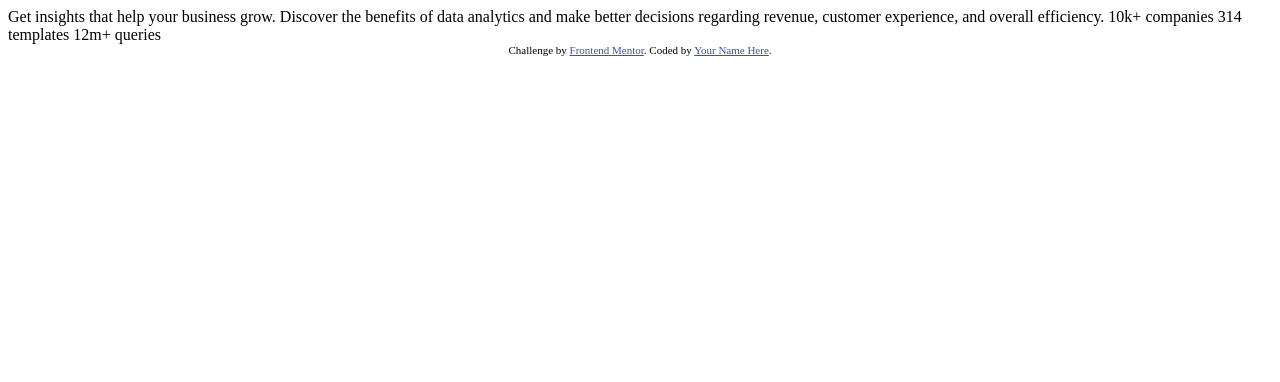
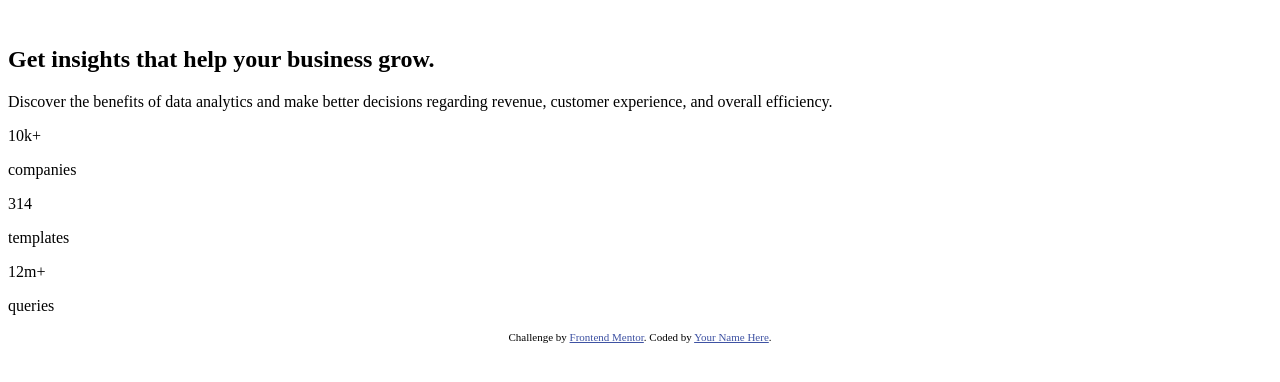
Before and after one commit to dekitsuneco/stats-card-component, a website: page app/index.html in a window 1280 px wide. Drawn offline with nearby package versions, Linux system fonts and the light colour scheme; files that its build step writes are made by us from their sources.

Commit message:
Write html mark-up for the card component

```diff
--- a/app/index.html
+++ b/app/index.html
@@ -9,14 +9,40 @@
 </head>
 <body>
 
-  Get insights that help your business grow.
+  <div class="card">
+    <img src="" alt="" class="card-hero">
 
-  Discover the benefits of data analytics and make better decisions regarding revenue, customer
+    <h2 class="card-header">
+      Get insights that help your business grow.
+    </h2>
+
+    <p class="card-description">
+      Discover the benefits of data analytics and make better decisions regarding revenue, customer
   experience, and overall efficiency.
+    </p>
 
-  10k+ companies
-  314 templates
-  12m+ queries
+    <div class="card-stats-companies">
+      <p class="card-stats-companies-header">10k+ </p>
+      <p class="card-stats-companies-description">
+        companies
+      </p>
+    </div>
+
+    <div class="card-stats-templates">
+      <p class="card-stats-templates-header">314</p>
+      <p class="card-stats-templates-description">
+        templates
+      </p>
+    </div>
+
+    <div class="card-stats-queries">
+      <p class="card-stats-queries-header">12m+</p>
+      <p class="card-stats-queries-description">
+        queries
+      </p>
+    </div>
+  </div>
+
 
   <footer class="attribution">
     Challenge by <a href="https://www.frontendmentor.io?ref=challenge" target="_blank">Frontend Mentor</a>.
```
